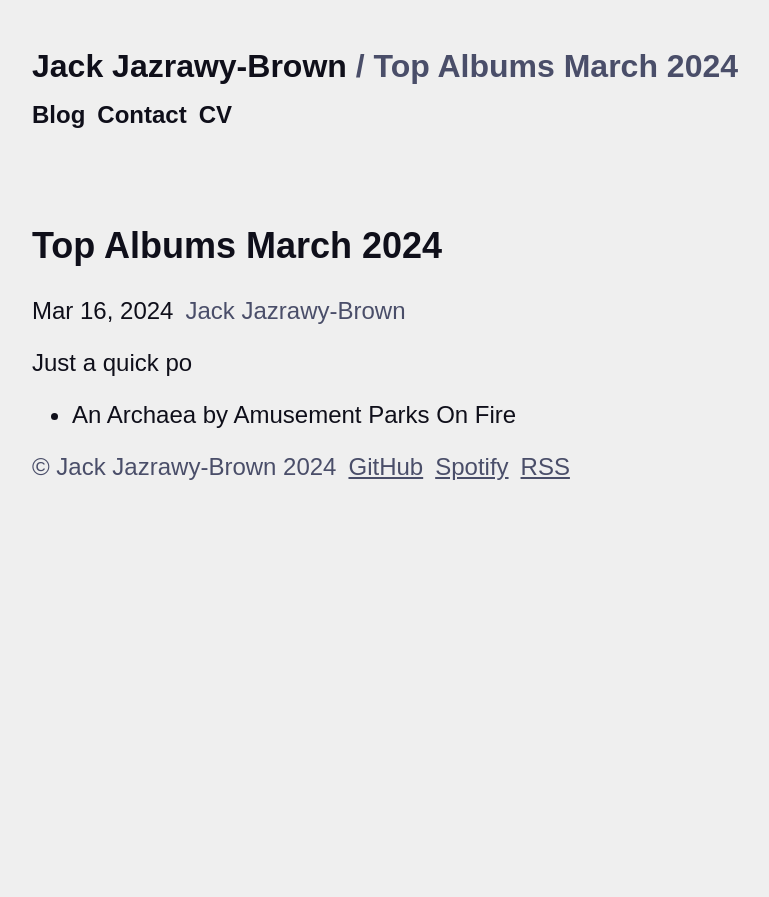
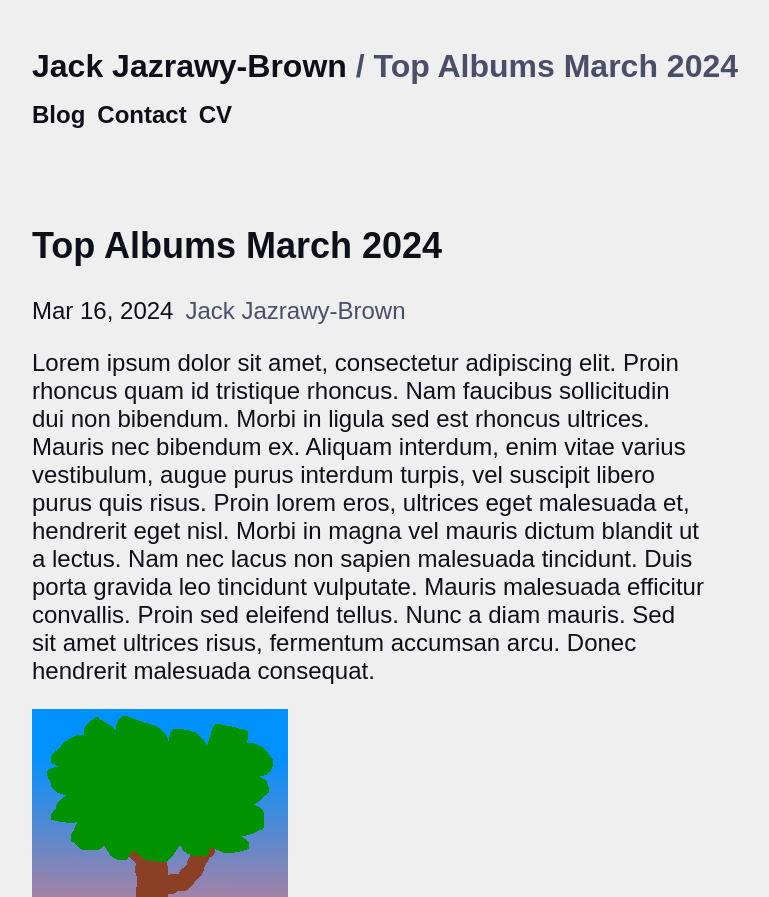
Before and after one commit to jackjazb/jackjazb.github.io, a Jekyll site: the page built from docs/_posts/2024-03-16-top-albums.md, in a window 1280 px wide. Shown: the top 897 px of the page, without its empty margins (16-785 px from the left). Built offline with Jekyll 4.4.1, drawn with Linux system fonts in a browser that asks for light colours; some web fonts are replaced; some of the changed text lies outside the part shown.

Commit message:
Add img styling and captions

```diff
--- a/docs/_posts/2024-03-16-top-albums.md
+++ b/docs/_posts/2024-03-16-top-albums.md
@@ -4,5 +4,19 @@ title:  "Top Albums March 2024"
 date:   2024-03-16 12:00:00 +0000
 author: Jack Jazrawy-Brown
 ---
-Just a quick po
-- An Archaea by Amusement Parks On Fire
+
+Lorem ipsum dolor sit amet, consectetur adipiscing elit. Proin rhoncus quam id tristique rhoncus. Nam faucibus sollicitudin dui non bibendum. Morbi in ligula sed est rhoncus ultrices. Mauris nec bibendum ex. Aliquam interdum, enim vitae varius vestibulum, augue purus interdum turpis, vel suscipit libero purus quis risus. Proin lorem eros, ultrices eget malesuada et, hendrerit eget nisl. Morbi in magna vel mauris dictum blandit ut a lectus. Nam nec lacus non sapien malesuada tincidunt. Duis porta gravida leo tincidunt vulputate. Mauris malesuada efficitur convallis. Proin sed eleifend tellus. Nunc a diam mauris. Sed sit amet ultrices risus, fermentum accumsan arcu. Donec hendrerit malesuada consequat.
+
+![dome](/assets/img/posts/tree.png)
+*test*
+
+Donec a porttitor eros. Integer viverra vel arcu et auctor. Duis cursus sollicitudin gravida. In sed ante nisl. Fusce fringilla, mi lobortis vehicula faucibus, tellus erat sagittis ante, in consequat mauris lorem sit amet ipsum. Phasellus molestie sit amet lorem sed varius. Mauris pretium, dolor sit amet placerat lacinia, justo dolor fringilla lorem, sit amet eleifend metus felis non est. Pellentesque tincidunt quis turpis ut tristique. Donec accumsan dui erat, id ultricies tellus tincidunt sed. Fusce faucibus nulla vitae arcu consectetur, at iaculis metus ullamcorper.
+
+![dome](/assets/img/posts/dome.jpg)
+*a myserious dome*
+
+Suspendisse sit amet odio at ex dictum fringilla sed id justo. Nam accumsan nunc at facilisis aliquam. Ut facilisis imperdiet lectus ut venenatis. Nunc facilisis vestibulum urna vel sodales. Sed semper sagittis mi tempor convallis. Suspendisse faucibus nulla a velit aliquam, vitae vehicula leo posuere. Nam viverra leo efficitur risus dignissim, in posuere felis iaculis. Fusce ultricies leo ante. Sed a eros vitae lectus rutrum aliquet.
+
+Proin suscipit lorem sed lacus dignissim bibendum. Nullam suscipit urna vel dolor convallis facilisis. Nullam a commodo erat. Praesent nibh enim, interdum a nibh eget, pharetra lacinia lectus. Fusce non eros sollicitudin, mattis odio posuere, condimentum diam. Etiam sit amet sapien eu eros placerat facilisis. In hac habitasse platea dictumst. Morbi elit justo, eleifend viverra volutpat sed, accumsan et orci. Praesent id interdum nisi. In eu nisi vel leo dapibus maximus. Suspendisse cursus viverra tristique. Cras elementum erat at rutrum posuere. Vestibulum faucibus, nunc id pretium ultricies, quam velit ornare felis, eget sodales massa lacus eu orci. Ut gravida diam non eros ultrices, vitae semper massa consectetur. Quisque tincidunt quam vel dolor vehicula, id ullamcorper nulla venenatis.
+
+Etiam iaculis suscipit quam sed commodo. In facilisis vel mi eget iaculis. Duis scelerisque mauris id hendrerit blandit. Vivamus nec ipsum vitae diam euismod vulputate eu vel neque. Lorem ipsum dolor sit amet, consectetur adipiscing elit. Aliquam a lectus vitae augue vulputate aliquet vel eget risus. Morbi pellentesque scelerisque ex, ut molestie lectus vestibulum egestas. Cras sollicitudin risus et vehicula vestibulum. Sed nec nulla non purus finibus varius et et enim.
--- a/docs/_sass/theme.scss
+++ b/docs/_sass/theme.scss
@@ -82,7 +82,7 @@ body {
   font-optical-sizing: auto;
   font-style: normal;
   font-size: x-large;
-  margin: 0.5em;
+  margin: 0.75em;
 
   @include theme($light);
 
@@ -98,28 +98,21 @@ body {
 main {
   @include up-from($laptop) {
     max-width: 28em;
+
+    img {
+      max-width: 28em;
+    }
+  }
+
+  img {
+    max-width: 100%;
+  }
+
+  img+em {
+    display: block;
   }
 }
 
-
-footer {
-  margin-top: 1em;
-
-  @include horizontal();
-
-  span {
-    @include horizontal();
-  }
-
-  *,
-  a {
-    color: $neutral;
-  }
-
-  @include down-from($phone) {
-    flex-direction: column-reverse;
-  }
-}
 
 header {
   margin: 1em 0em 4em 0em;
@@ -143,6 +136,25 @@ header {
   }
 }
 
+footer {
+  margin-top: 1em;
+
+  @include horizontal();
+
+  span {
+    @include horizontal();
+  }
+
+  *,
+  a {
+    color: $neutral;
+  }
+
+  @include down-from($phone) {
+    flex-direction: column-reverse;
+  }
+}
+
 .post-title,
 .post-info {
   @include meta-pair();
```
Also changed, not shown: docs/assets/img/posts/tree.png (added), 1 other file.
